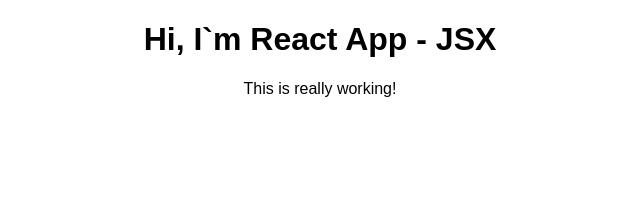
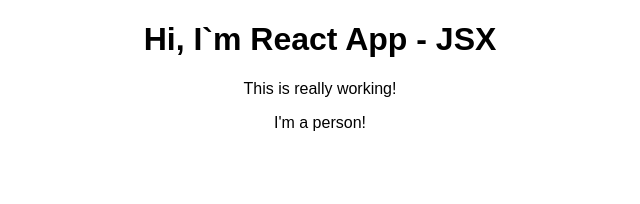
Before and after one commit to romuloteixeira/React, a React (Create React App) app in the folder react-complete-guide/: page / in a window 1280 px wide. Shown: the top 204 px of the page, without its empty margins (320-960 px from the left). Built offline with nearby package versions, Linux system fonts and the light colour scheme.

Commit message:
Third commit

```diff
--- a/react-complete-guide/src/App.js
+++ b/react-complete-guide/src/App.js
@@ -1,5 +1,6 @@
 import React, { Component } from 'react';
 import './App.css';
+import Person from './Person/Person';
 
 class App extends Component {
   render() {
@@ -7,6 +8,7 @@
       <div className="App">
         <h1>Hi, I`m React App - JSX</h1>
         <p>This is really working!</p>
+        <Person />
       </div>
     );
 
--- /dev/null
+++ b/react-complete-guide/src/Person/Person.js
@@ -0,0 +1,7 @@
+import React from 'react';
+
+const person = () => {
+    return <p>I'm a person!</p>
+};
+
+export default person;
```
